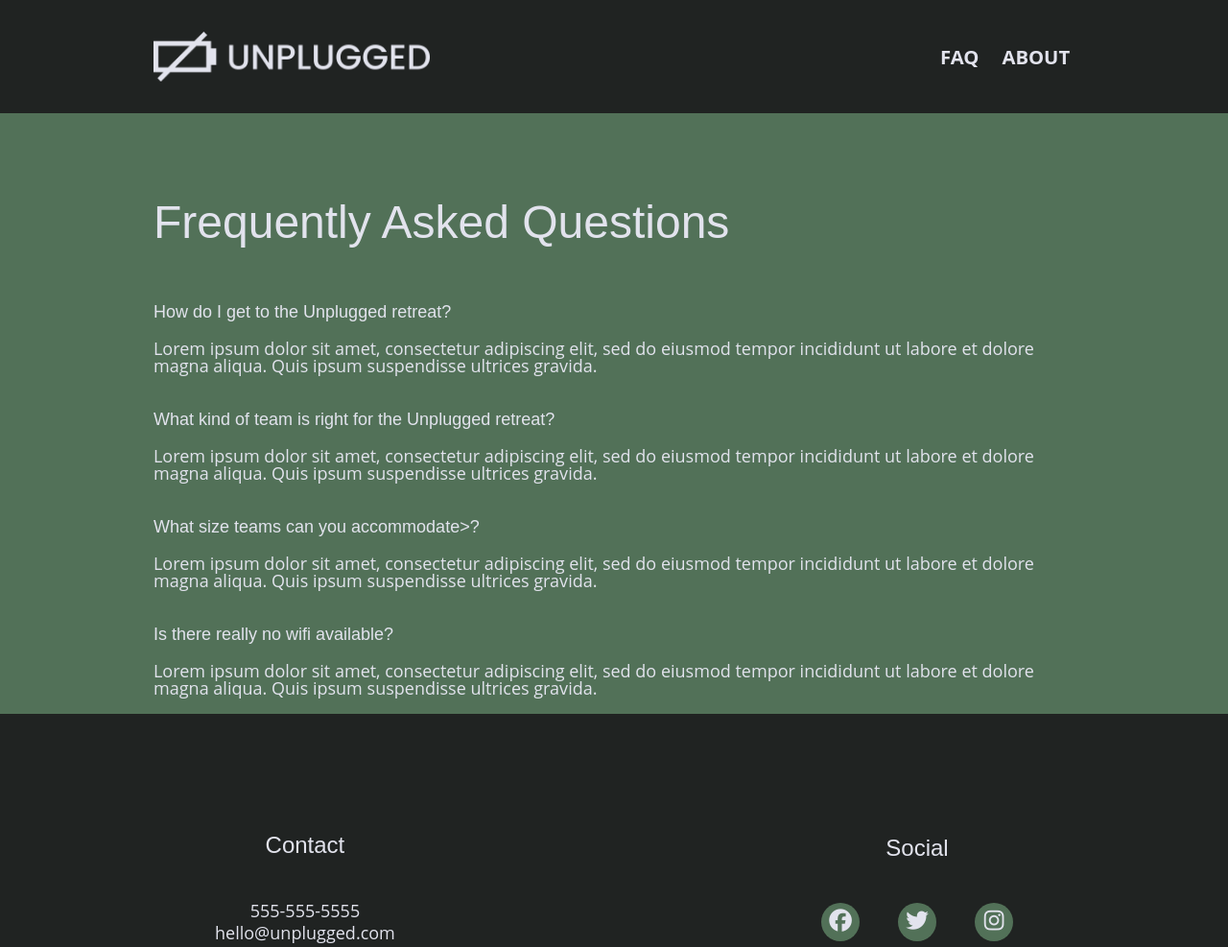
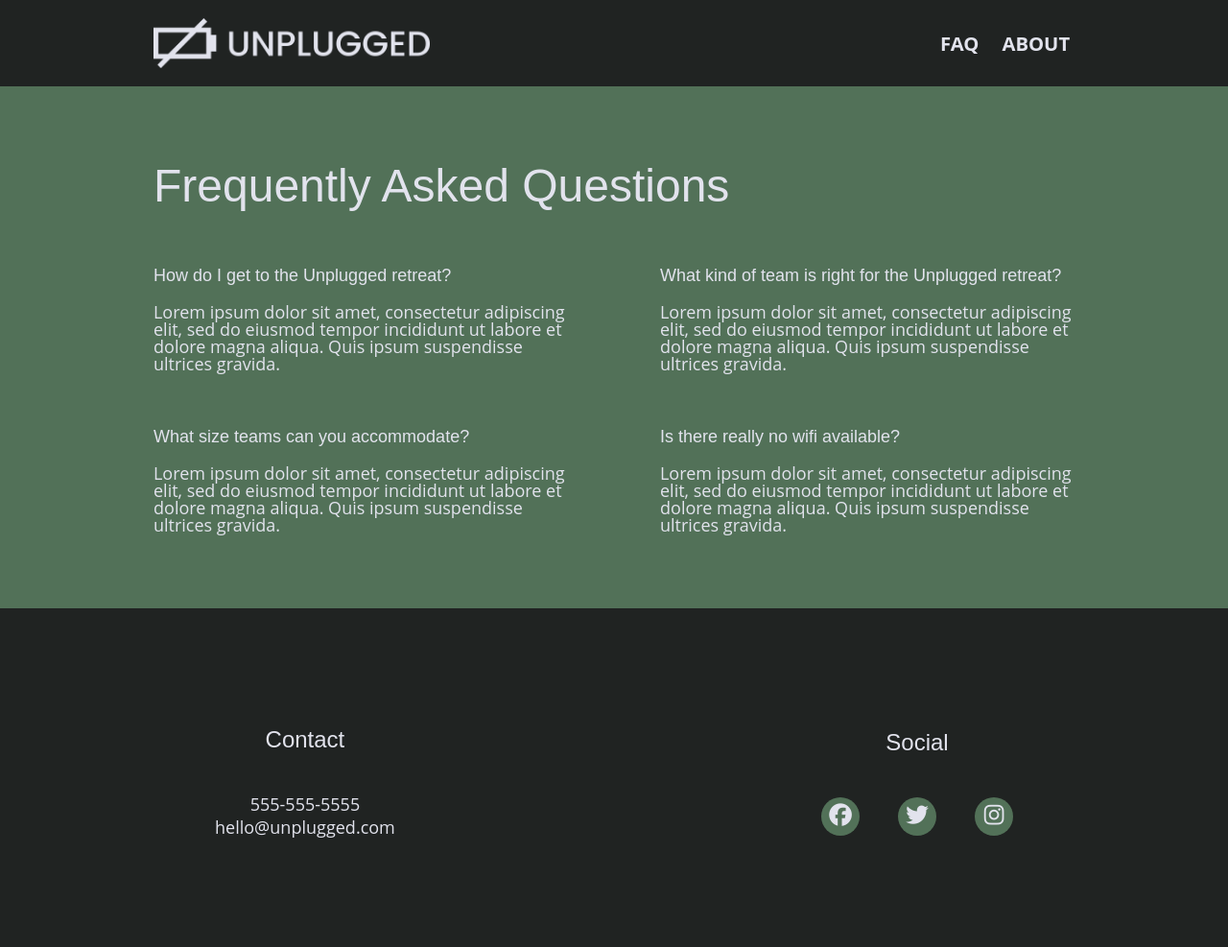
Before and after one commit to emily615/unplugged, a website: page faq/index.html in a window 1280 px wide. Shown: the top 987 px of the page at 96% size. Drawn offline with Linux system fonts and the light colour scheme.

Commit message:
Additional margins padding added for styling

```diff
--- a/css/main.css
+++ b/css/main.css
@@ -143,7 +143,7 @@ textarea {
 
    .content-wrapper {
      width: 90%;
-     margin: 50px 0;
+     margin: 10px 0px 40px 0px;
 }
 /* --------------- Base Header - Footer Styles ---------------*/
 
@@ -192,11 +192,12 @@ header nav {
   text-transform: uppercase;
   font-weight: 700;
   font-size: 1.125em;
+  line-height: 0;
 }
 
 header nav ul {
   display: flex;
-  justify-content: space-around;
+  justify-content: space-between;
   width: 100%;
 }
 
@@ -276,6 +277,10 @@ aside {
   align-items: center;
   flex-flow: row wrap;
   background-color: #527158;
+}
+
+aside .content-wrapper{
+  margin-top: 10px;
 }
 
 aside .form {
@@ -424,7 +429,7 @@ input[type=button] {
 }
 
 .faq-content {
-  margin-bottom: 50px;
+  margin-bottom: 20px;
 }
 
 .faq-content h4 {
@@ -524,7 +529,7 @@ input[type=button] {
   /* General styles */
   .content-wrapper {
     max-width: 640px;
-    margin: 100px 0;
+    margin: 90px 0;
   }
 
   h2 {
@@ -582,7 +587,7 @@ input[type=button] {
 
     /* Aside */
     aside .content-wrapper {
-        margin: 50px 0;
+        margin: 25px 15px 70px;
         display: flex;
         justify-content: space-between;
         flex-flow: row wrap;
@@ -590,8 +595,17 @@ input[type=button] {
 
     aside .content-wrapper .form-description,
     aside .content-wrapper .form {
-        width: 40%
+        width: 40%;
         margin: 0;
+    }
+
+    aside .input[type=text] {
+      padding: .5em;
+    }
+
+    aside .input[type=button]{
+      padding:10px 0;
+      margin-top: 10px;
     }
 
     /* Features */
@@ -709,8 +723,10 @@ input[type=button] {
     /* ==========================================================================
    FAQ Page
    ========================================================================== */
+
      .faq .content-wrapper {
        justify-content: space-between;
+       margin: 40px 0 40px 0;
      }
 
      .faq-content {
@@ -730,10 +746,11 @@ input[type=button] {
 
 @media only screen and (min-width: 1200px) {
   /*Desktop styles here */
+
     header {
       padding: 15px 0 ;
+    }
 
-    }
       .content-wrapper {
            max-width: 960px;
       }
@@ -754,13 +771,14 @@ input[type=button] {
 
        /* Hero */
       .hero-area h1 {
-        fontsize: 3.75em;
+        font-size: 3.75em;
         width: 80%;
       }
 
       /* Aside */
       aside .content-wrapper {
           justify-content: space-around;
+          margin-bottom: 40px;
       }
 
       aside .content-wrapper .form-description,
--- a/faq/index.html
+++ b/faq/index.html
@@ -30,15 +30,15 @@
   <header>
     <div class="content-wrapper">
       <figure>
-        <a href="#">
+        <a href="../index.html">
           <img src="../img/unpluggedlogo.png" alt="unplugged logo">
+        </a>
       </figure>
-      </a>
       <div class="header-divider"></div>
       <nav>
         <ul>
-          <li><a href="faq/index.html" target="_blank">FAQ</a></li>
-          <li><a href="about/index.html" target="_blank">About</a></li>
+          <li><a href="index.html" target="_blank">FAQ</a></li>
+          <li><a href="../about/index.html" target="_blank">About</a></li>
         </ul>
       </nav>
     </div>
@@ -48,22 +48,22 @@
 <main class="faq">
   <div class="content-wrapper">
       <h2>Frequently Asked Questions</h2>
-      <div class="faq-item">
+      <div class="faq-content">
         <h4>How do I get to the Unplugged retreat?</h4>
         <p>Lorem ipsum dolor sit amet, consectetur adipiscing elit, sed do eiusmod tempor incididunt ut labore et dolore magna aliqua. Quis ipsum suspendisse ultrices gravida.
         </p>
       </div>
-      <div class="faq-item">
+      <div class="faq-content">
         <h4>What kind of team is right for the Unplugged retreat?</h4>
         <p>Lorem ipsum dolor sit amet, consectetur adipiscing elit, sed do eiusmod tempor incididunt ut labore et dolore magna aliqua. Quis ipsum suspendisse ultrices gravida.
         </p>
       </div>
-      <div class="faq-item">
-        <h4>What size teams can you accommodate>?</h4>
+      <div class="faq-content">
+        <h4>What size teams can you accommodate?</h4>
         <p>Lorem ipsum dolor sit amet, consectetur adipiscing elit, sed do eiusmod tempor incididunt ut labore et dolore magna aliqua. Quis ipsum suspendisse ultrices gravida.
         </p>
       </div>
-      <div class="faq-item">
+      <div class="faq-content">
         <h4>Is there really no wifi available?</h4>
         <p>Lorem ipsum dolor sit amet, consectetur adipiscing elit, sed do eiusmod tempor incididunt ut labore et dolore magna aliqua. Quis ipsum suspendisse ultrices gravida.
         </p>
```
Also changed, not shown: about/index.html (+4 -4 lines), index.html (+1 -1 lines). Lines whose indentation alone changed are shown as unchanged.
